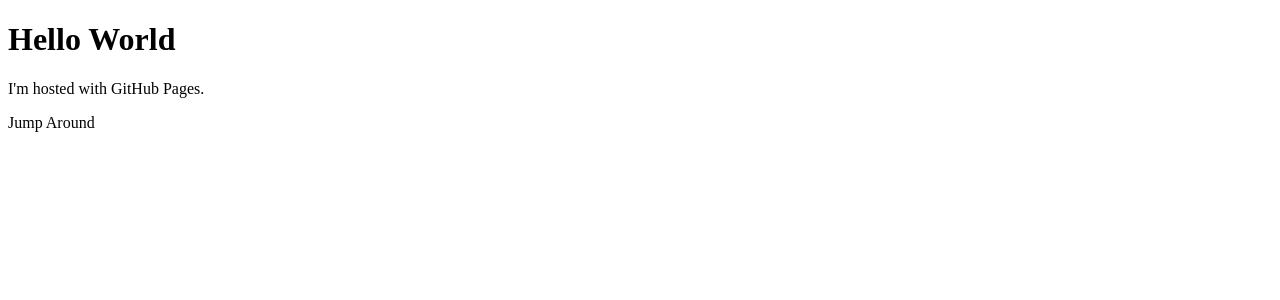
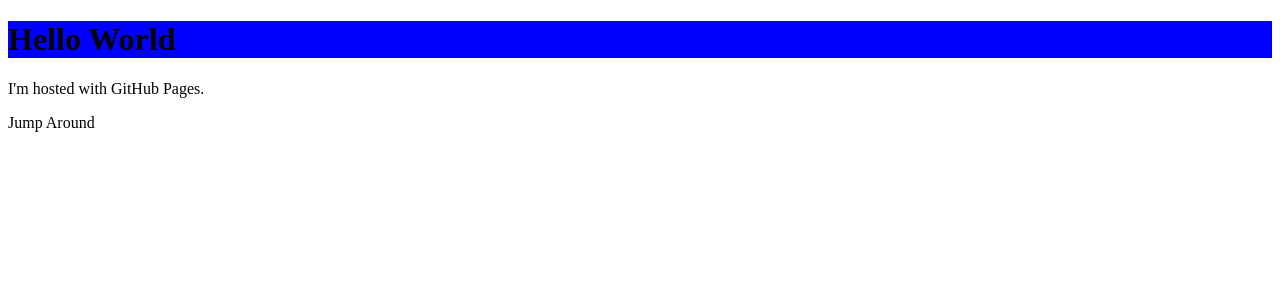
Before and after one commit to tuzoibs1/portfolio, a Jekyll site: the page index.html, which Jekyll copies as it is, in a window 1280 px wide. Shown: the top 300 px of the page. Built offline with Jekyll 4.4.1, drawn with Linux system fonts in a browser that asks for light colours.

Commit message:
Update index.html

```diff
--- a/index.html
+++ b/index.html
@@ -1,7 +1,7 @@
 <!DOCTYPE html>
 <style>
 
-  h1{font:blue}
+  h1{background-color:blue}
 
   </style>
 
```
